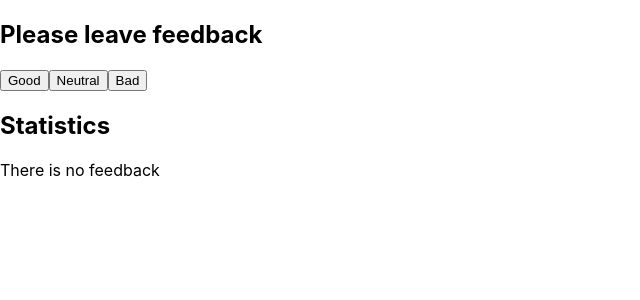
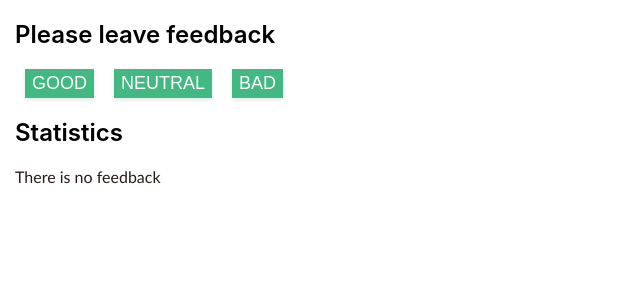
Before and after one commit to UiMi17/goit-react-hw-02-feedback, a React (Create React App) app: page / in a window 1280 px wide. Shown: the top 300 px of the page, without its empty margins (0-640 px from the left). Built offline with nearby package versions, Linux system fonts and the light colour scheme.

Commit message:
styles upd

```diff
--- a/src/components/feedback-statistics/FeedbackOptions.jsx
+++ /dev/null
@@ -1,21 +0,0 @@
-import PropTypes from 'prop-types';
-
-export const FeedbackOptions = ({ onLeaveFeedback }) => {
-  return (
-    <div>
-      <button type="button" onClick={onLeaveFeedback}>
-        Good
-      </button>
-      <button type="button" onClick={onLeaveFeedback}>
-        Neutral
-      </button>
-      <button type="button" onClick={onLeaveFeedback}>
-        Bad
-      </button>
-    </div>
-  );
-};
-
-FeedbackOptions.propTypes = {
-  onLeaveFeedback: PropTypes.func.isRequired,
-};
--- a/src/components/feedback-statistics/Notification.jsx
+++ /dev/null
@@ -1,9 +0,0 @@
-import PropTypes from 'prop-types';
-
-export const Notification = ({ message }) => {
-  return <p>{message}</p>;
-};
-
-Notification.propTypes = {
-  message: PropTypes.string.isRequired,
-};
--- a/src/components/feedback-statistics/Section.jsx
+++ /dev/null
@@ -1,14 +0,0 @@
-import PropTypes from 'prop-types';
-
-export const Section = ({ title, children }) => {
-  return (
-    <section>
-      <h1>{title}</h1>
-      {children}
-    </section>
-  );
-};
-
-Section.propTypes = {
-  title: PropTypes.string.isRequired,
-};
--- /dev/null
+++ b/src/components/feedback-statistics/feedback-options/FeedbackOptions.jsx
@@ -0,0 +1,27 @@
+import PropTypes from 'prop-types';
+import {
+  StyledFeedbackOptions,
+  StyledFeedbackBtn,
+} from './StyledFeedbackOptions';
+
+const FeedbackOptions = ({ onLeaveFeedback }) => {
+  return (
+    <StyledFeedbackOptions>
+      <StyledFeedbackBtn type="button" onClick={onLeaveFeedback}>
+        Good
+      </StyledFeedbackBtn>
+      <StyledFeedbackBtn type="button" onClick={onLeaveFeedback}>
+        Neutral
+      </StyledFeedbackBtn>
+      <StyledFeedbackBtn type="button" onClick={onLeaveFeedback}>
+        Bad
+      </StyledFeedbackBtn>
+    </StyledFeedbackOptions>
+  );
+};
+
+FeedbackOptions.propTypes = {
+  onLeaveFeedback: PropTypes.func.isRequired,
+};
+
+export default FeedbackOptions;
--- /dev/null
+++ b/src/components/feedback-statistics/feedback-options/StyledFeedbackOptions.js
@@ -0,0 +1,31 @@
+import styled from 'styled-components';
+
+export const StyledFeedbackOptions = styled.ul`
+  padding: 0;
+  margin: 0;
+`;
+
+export const StyledFeedbackBtn = styled.button`
+  font-size: 18px;
+  margin: 0 10px;
+  padding: 4px 7px;
+  text-align: center;
+  text-transform: uppercase;
+  color: #ffffff;
+  background-color: #42b883;
+  transition: background-color 0.3s ease;
+  border: none;
+  box-shadow: 0 2px 4px rgba(0, 0, 0, 0.1);
+  cursor: pointer;
+
+  &:hover {
+    background-color: #54d1a1;
+  }
+  &:focus {
+    background-color: #54d1a1;
+    outline: none;
+  }
+  &:active {
+    background-color: #2e856e;
+  }
+`;
--- /dev/null
+++ b/src/components/feedback-statistics/notification/Notification.jsx
@@ -0,0 +1,12 @@
+import PropTypes from 'prop-types';
+import { StyledNotification } from './StyledNotification';
+
+const Notification = ({ message }) => {
+  return <StyledNotification>{message}</StyledNotification>;
+};
+
+Notification.propTypes = {
+  message: PropTypes.string.isRequired,
+};
+
+export default Notification;
--- /dev/null
+++ b/src/components/feedback-statistics/notification/StyledNotification.js
@@ -0,0 +1,6 @@
+import styled from "styled-components";
+
+export const StyledNotification = styled.p`
+    font-family: 'Trebuchet MS', Arial, sans-serif;
+    color: #1a0707ec;
+`
--- /dev/null
+++ b/src/components/feedback-statistics/section/Section.jsx
@@ -0,0 +1,17 @@
+import PropTypes from 'prop-types';
+import { StyledSection, StyledTitle } from './StyledSection';
+
+const Section = ({ title, children }) => {
+  return (
+    <StyledSection>
+      <StyledTitle>{title}</StyledTitle>
+      {children}
+    </StyledSection>
+  );
+};
+
+Section.propTypes = {
+  title: PropTypes.string.isRequired,
+};
+
+export default Section;
--- /dev/null
+++ b/src/components/feedback-statistics/section/StyledSection.js
@@ -0,0 +1,9 @@
+import styled from "styled-components";
+
+export const StyledSection = styled.section`
+    padding-left: 15px;
+`
+
+export const StyledTitle = styled.h1`
+    font-weight: 600;
+`
--- a/src/components/feedback-statistics/Statistics.jsx
+++ b/src/components/feedback-statistics/statistics/Statistics.jsx
@@ -1,20 +1,15 @@
 import PropTypes from 'prop-types';
+import { StyledStatistics } from './StyledStatistics';
 
-export const Statistics = ({
-  good,
-  neutral,
-  bad,
-  total,
-  positivePercentage,
-}) => {
+const Statistics = ({ good, neutral, bad, total, positivePercentage }) => {
   return (
-    <ul>
+    <StyledStatistics>
       <p>Good: {good}</p>
       <p>Neutral: {neutral}</p>
       <p>Bad: {bad}</p>
       <p>Total: {total()}</p>
       <p>Positive feedback: {positivePercentage()}%</p>
-    </ul>
+    </StyledStatistics>
   );
 };
 
@@ -25,3 +20,5 @@ Statistics.propTypes = {
   total: PropTypes.func.isRequired,
   positivePercentage: PropTypes.func.isRequired,
 };
+
+export default Statistics;
--- /dev/null
+++ b/src/components/feedback-statistics/statistics/StyledStatistics.js
@@ -0,0 +1,12 @@
+import styled from 'styled-components';
+
+export const StyledStatistics = styled.ul`
+  display: flex;
+  flex-wrap: wrap;
+  width: 175px;
+  font-style: italic;
+  font-weight: 600;
+  gap: 20px;
+  margin: 0;
+  padding: 0;
+`;
```
Also changed, not shown: src/components/App.jsx (+4 -4 lines).
